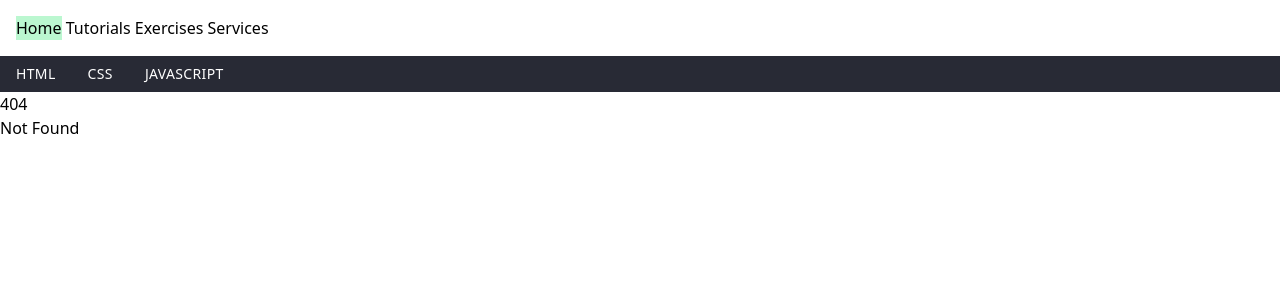
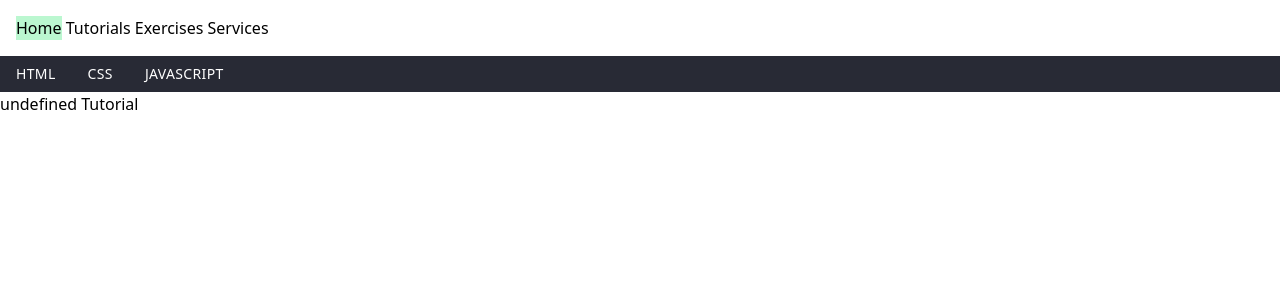
Before and after one commit to MLGPenguin/Copy-W3Schools, a SvelteKit app: page /1 in a window 1280 px wide. Before the commit this address had no page. Shown: the top 300 px of the page. Built offline with nearby package versions, Linux system fonts and the light colour scheme.

Commit message:
Add Navigation page for tutorials

```diff
--- /dev/null
+++ b/src/routes/[tutorial]/+page.svelte
@@ -0,0 +1,15 @@
+<script lang="ts">
+    import type { Tutorial } from "../[tutorial]/page"
+
+    export let data: Tutorial;
+</script>
+
+
+<main>
+    <div id="Lang Pages">
+        {data.topic} Tutorial
+    </div>
+    <div id="Content">
+
+    </div>
+</main>
--- /dev/null
+++ b/src/routes/[tutorial]/page.ts
@@ -0,0 +1,7 @@
+import tutorials from "$lib/tutorials.json"
+
+export type Tutorial = typeof tutorials[0];
+
+export function load({params}: {params: {tutorial: string}}) {
+    return tutorials.find((tute) => tute.topic === params.tutorial.split("?")[0])
+}
```
